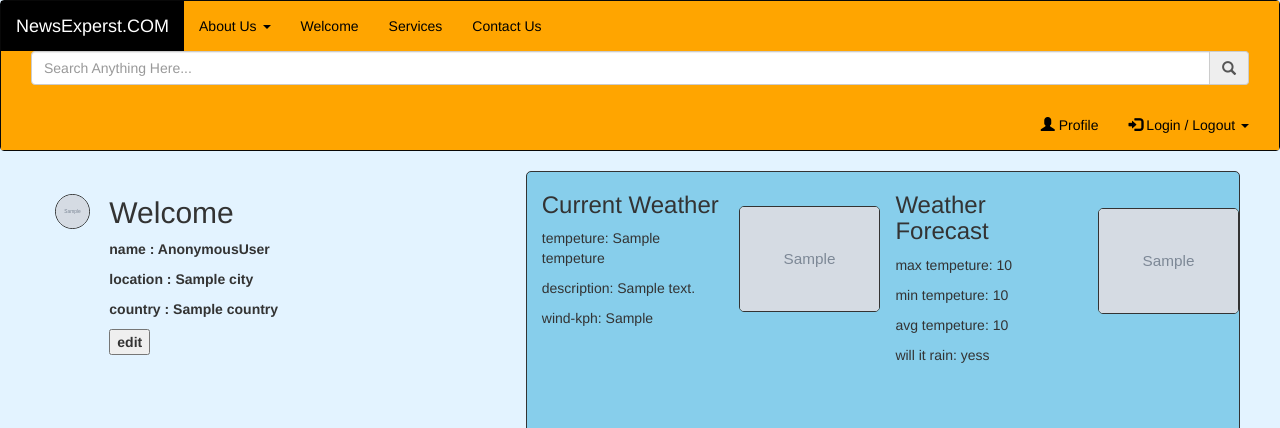
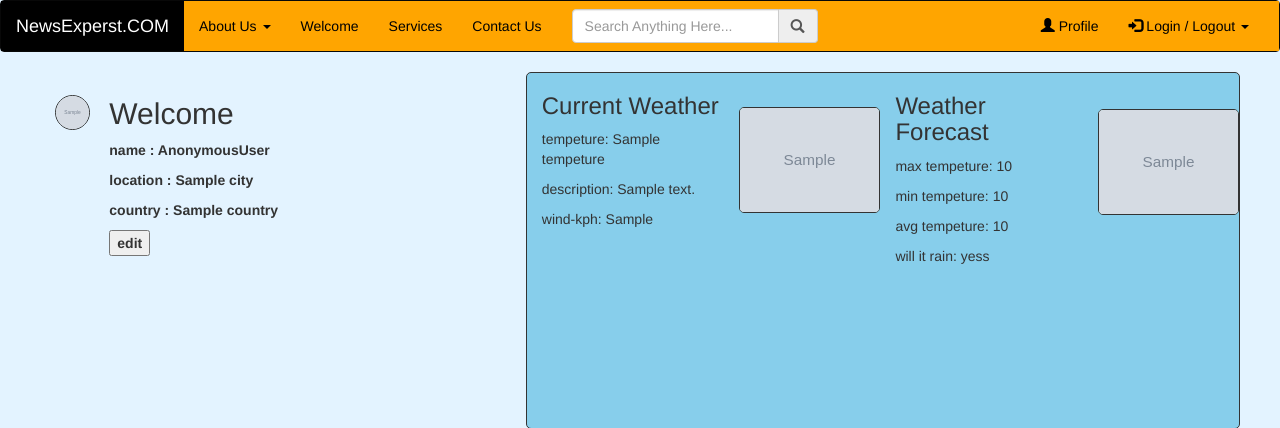
Before and after one commit to redwane23/NewsExperts, a Django app: template home/templates/home/home.html in a window 1280 px wide. Shown: the top 428 px of the page. Run offline with Django 3.2, Linux system fonts and the light colour scheme; the template is opened without the code that fills it: most values are stand-ins (such as "Sample title", 1, 10 or a date in 2020); grey boxes marked "Sample" are stand-in pictures; some libraries are stand-ins or nearby versions.

Commit message:
improving the ui in the home

```diff
--- a/home/templates/home/home.html
+++ b/home/templates/home/home.html
@@ -35,12 +35,14 @@
                         </ul>
                         <ul class="nav navbar-nav">
                             <li>
+                                <div class="navbar-form">
                                     <div class="form-group" >
                                         <div class="input-group">
                                             <input type="search" placeholder="Search Anything Here..." class="form-control" id="search">
                                             <span class="input-group-addon"><span class="glyphicon glyphicon-search"></span></span>
                                         </div>
                                     </div>
+                                </div>
                             </li>
                         </ul>
 
```
